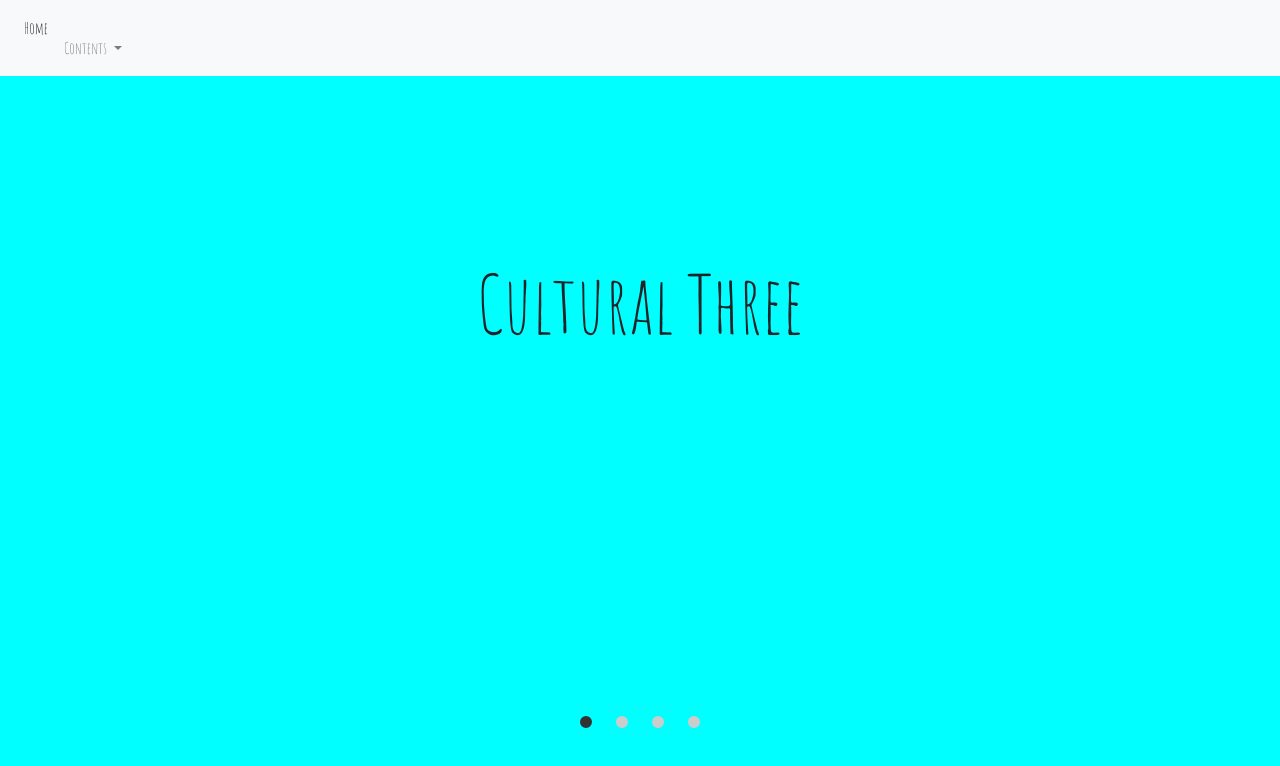
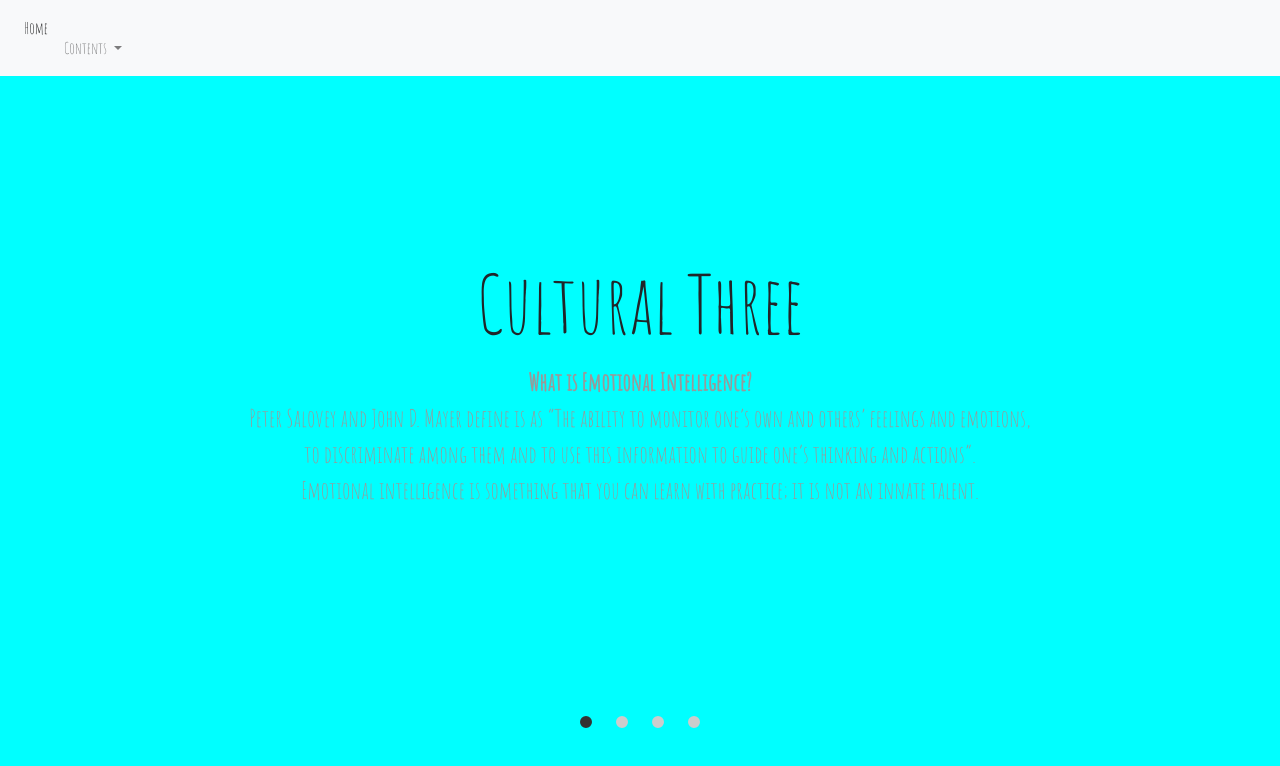
Before and after one commit to Ceryssc/Ceryssc.github.io, a website: page blog/sprint3-cultural.html in a window 1280 px wide. Drawn offline with nearby package versions, Linux system fonts and the light colour scheme.

Commit message:
first part of cultural 3 complete

```diff
--- a/blog/sprint3-cultural.html
+++ b/blog/sprint3-cultural.html
@@ -67,7 +67,11 @@
         <div class="slider__inner">
           <div class="slider__contents">
             <!-- <h2 class="slider__caption">Question 1</h2> -->
-            <p class="slider__txt"></p>
+            <p class="slider__txt"><b>What is Emotional Intelligence?</b><br>Peter Salovey and John D. Mayer define is as “The ability to monitor one’s own and others’ feelings and emotions, to discriminate among them and to use this information to guide one’s thinking and actions”.
+
+                <br>Emotional intelligence is something that you can learn with practice; it is not an innate talent.
+
+                </p>
           </div>
           <div class="slider__contents"></i>
             <!-- <h2 class="slider__caption">Question 2</h2> -->
```
